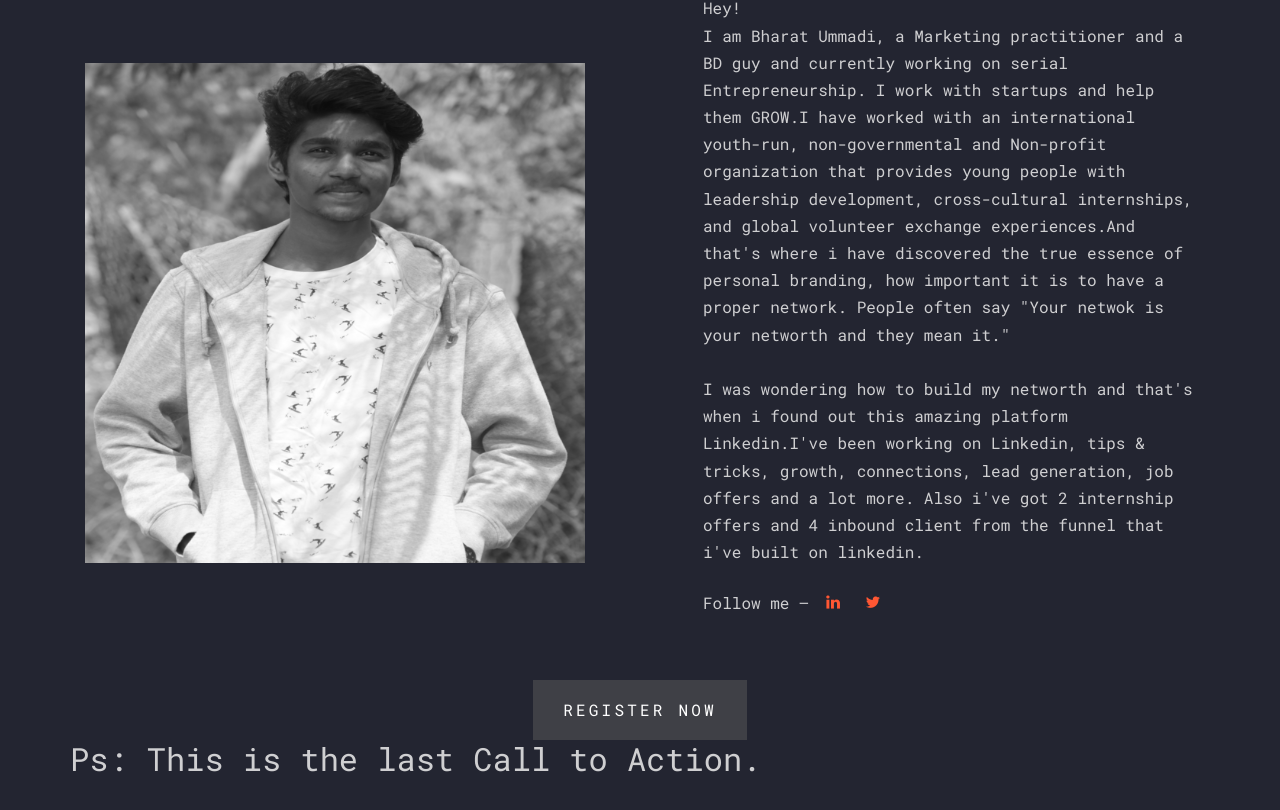
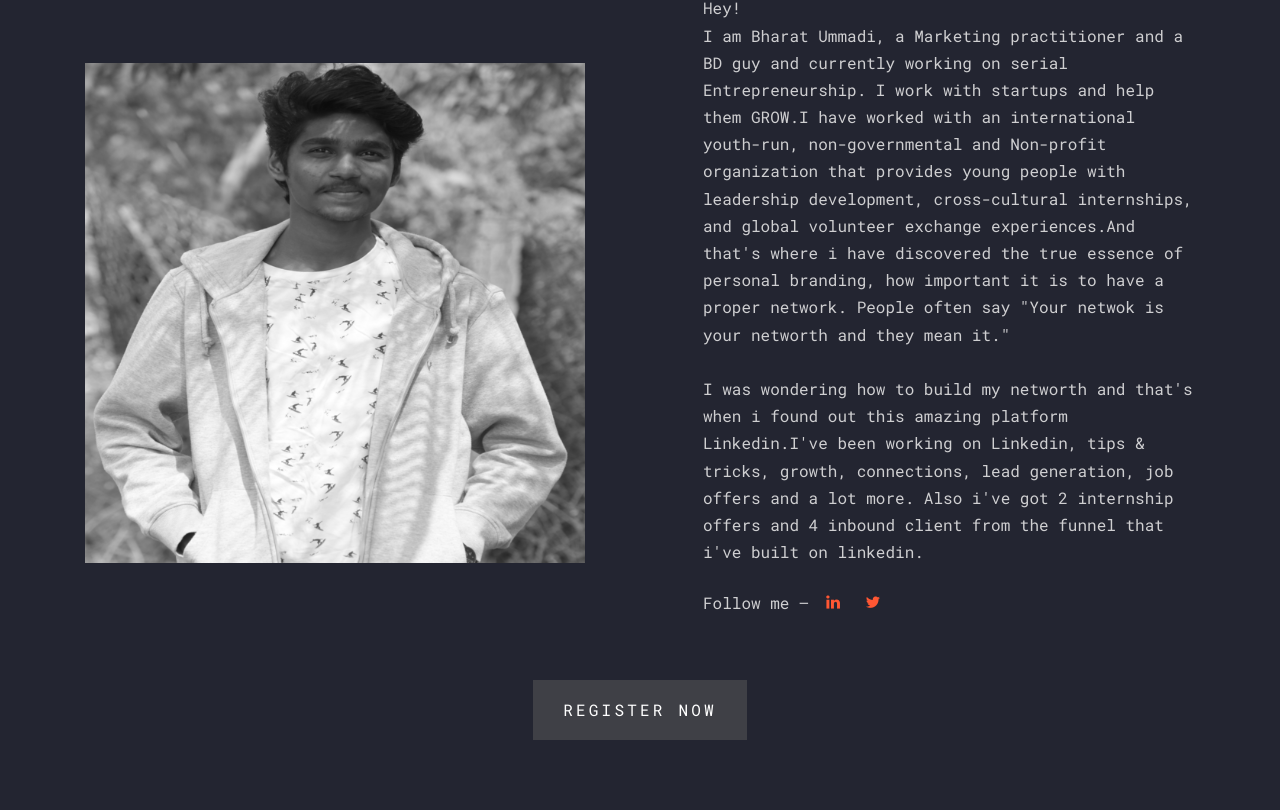
Before and after one commit to bharat-ummadi/bharat-ummadi.github.io, a plain HTML site: page index.html in a window 1280 px wide. Shown: the part 3589-4399 px from the top of the page. Drawn offline with Linux system fonts and the light colour scheme; files whose address does not match are found by name.

Commit message:
Update index.html

```diff
--- a/index.html
+++ b/index.html
@@ -230,7 +230,7 @@
               </div>
             </div>
           </div>
-<h2 style="text-align:center">Ps: This is the last Call to Action.<h2>
+
         </div>
       </div>
     </div>
```
